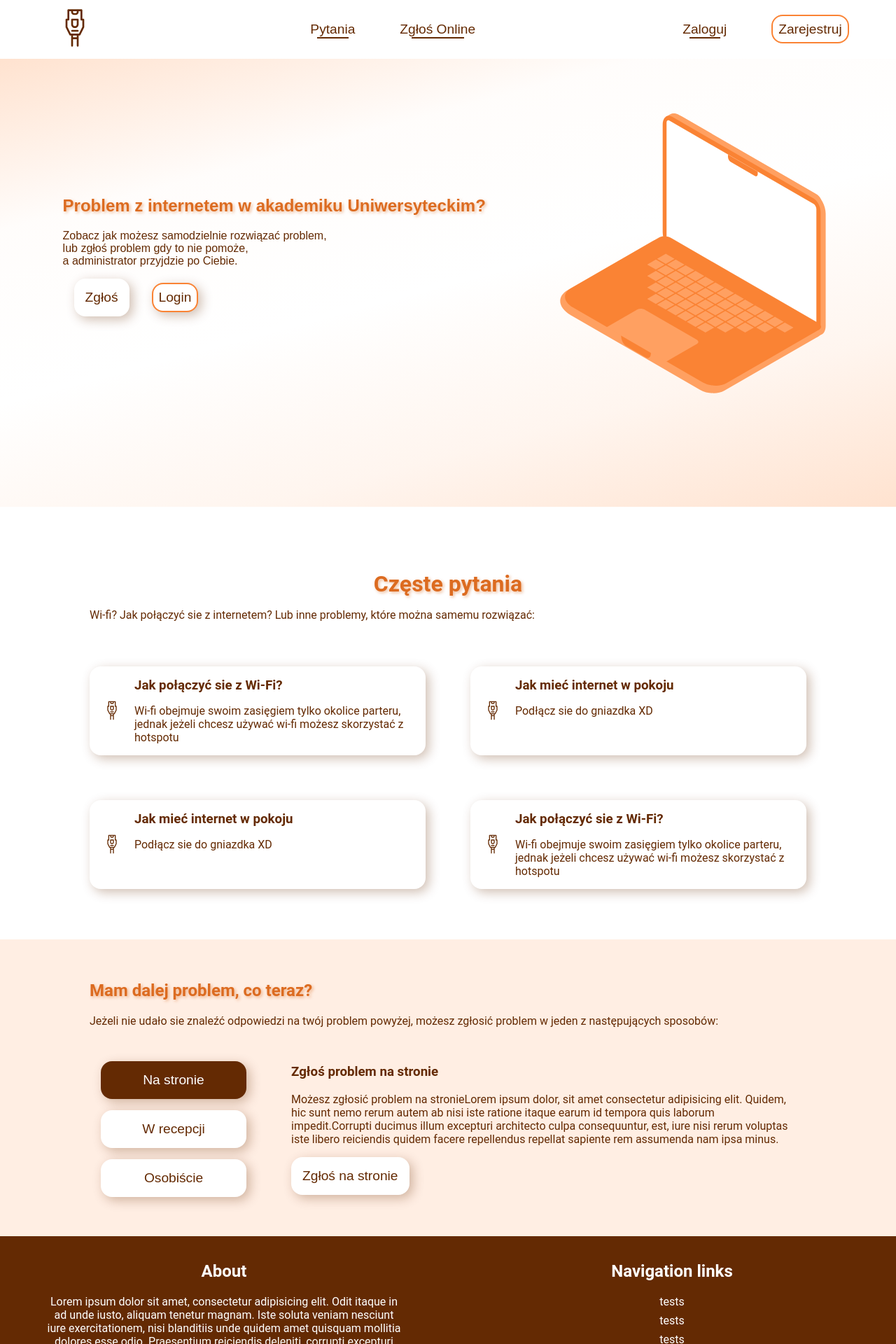
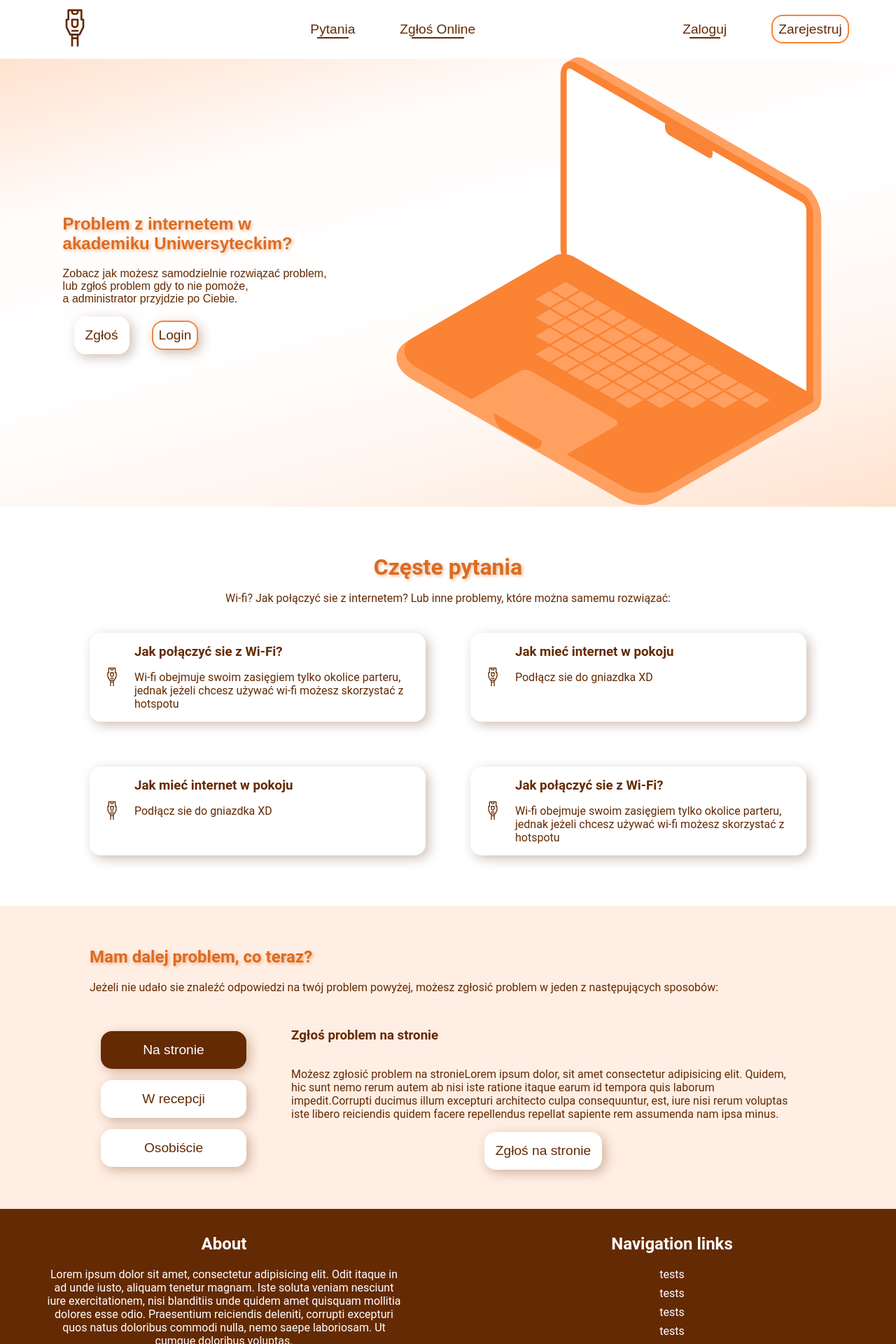
Before and after one commit to PatrykSiekierski/Dorm-Assist, a React (Vite) app in the folder dorm-assist-website/: page / in a window 1280 px wide. Shown: the top 1920 px of the page at 70% size. Built offline with nearby package versions, Linux system fonts and the light colour scheme; no server answers; a web font is replaced by a local one.

Commit message:
main (landing) page responsivenes update
Styling fits the small, medium and big resolutions (at extreme it's just smaller and centered)

```diff
--- a/dorm-assist-website/src/styles/Home/_faqArticle.scss
+++ b/dorm-assist-website/src/styles/Home/_faqArticle.scss
@@ -1,7 +1,7 @@
 @import "../General/variables";
 
 #faq-article {
-  margin-top: calc(1.5rem + 5vh);
+  margin-top: 2.5rem;
   //   width: 100vw;
   display: flex;
   justify-content: center;
@@ -15,15 +15,16 @@
   > p {
     width: 80%;
     margin: auto;
+    text-align: center;
     margin-top: 1rem;
-    margin-bottom: calc(1.5rem + 5vh);
+    margin-bottom: 2.5rem;
   }
 }
 
 #faq-container {
   display: grid;
   grid-template-columns: 1fr 1fr;
-  @media (max-width: 480px) {
+  @media (max-width: 724px) {
     grid-template-columns: 1fr;
   }
   gap: 5vw;
@@ -45,6 +46,12 @@
     border-radius: 1rem;
     align-items: center;
     transition: 0.5s;
+    max-width: 600px;
+
+    @media (max-width: 724px) {
+      flex-direction: column;
+      gap: 1rem;
+    }
 
     &:hover {
       box-shadow: 0.3rem 0.3rem 1rem 0 rgba($main-text, 0.6);
@@ -52,6 +59,7 @@
 
     div {
       height: 100%;
+      width: 100%;
     }
 
     p {
--- a/dorm-assist-website/src/styles/Home/_mainArticle.scss
+++ b/dorm-assist-website/src/styles/Home/_mainArticle.scss
@@ -33,14 +33,15 @@
   font-family: "PoppinMed", sans-serif;
 
   display: inline-flex;
-  padding-bottom: 10vh;
-  justify-content: space-between;
+  // padding-bottom: 10vh;
+  justify-content: center;
   gap: 5vw;
   width: 100%;
   height: 80vh;
+  max-height: 1000px;
   align-items: center;
 
-  @media (max-width: 480px) {
+  @media (max-width: 560px) {
     height: auto;
     padding: 10vh 0;
 
@@ -60,6 +61,7 @@
   img {
     height: 50vw;
     max-height: 50vh;
+    max-height: 700px;
   }
 
   p {
--- a/dorm-assist-website/src/styles/Home/_navigationArticle.scss
+++ b/dorm-assist-website/src/styles/Home/_navigationArticle.scss
@@ -6,6 +6,10 @@
   justify-content: center;
   margin: auto;
   margin-top: calc(2rem + 5vh);
+
+  @media (min-width: 2000px) {
+    padding: 5vh 30vw 5vh 30vw;
+  }
 
   background: rgba(255, 187, 142, 0.25);
 }
@@ -17,22 +21,28 @@
   align-items: center;
   transition: 0.35s;
 
-  @media (max-width: 480px) {
+  @media (max-width: 724px) {
     flex-direction: column;
+    margin-top: 0;
+    gap: 0;
   }
 }
 
 #option-container {
   display: flex;
   flex-direction: column;
+  flex-wrap: wrap;
+  justify-content: center;
   padding: 1rem;
-  width: 15rem;
   min-width: 15rem;
   gap: 1rem;
 
+  @media (max-width: 724px) {
+    flex-direction: row;
+  }
+
   button {
-    width: 100%;
-    min-width: 9rem;
+    // min-width: 9rem;
 
     transition: 0.35s;
     margin: 0;
@@ -46,12 +56,16 @@
 }
 
 #option-description {
+  display: flex;
+  flex-direction: column;
+  align-items: center;
   padding: 1rem;
   border-radius: 1rem;
   width: 100%;
 
   h3 {
     margin-top: 0;
+    width: 100%;
   }
 
   a {
```
